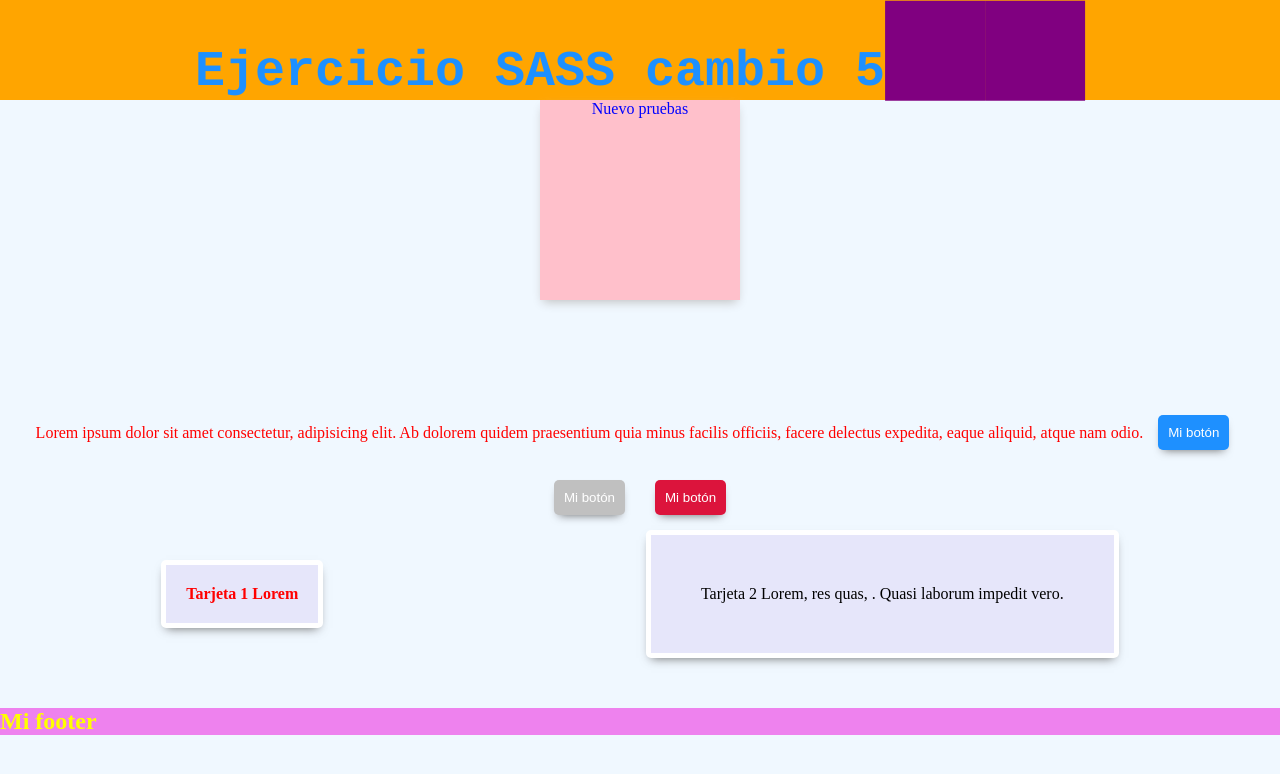
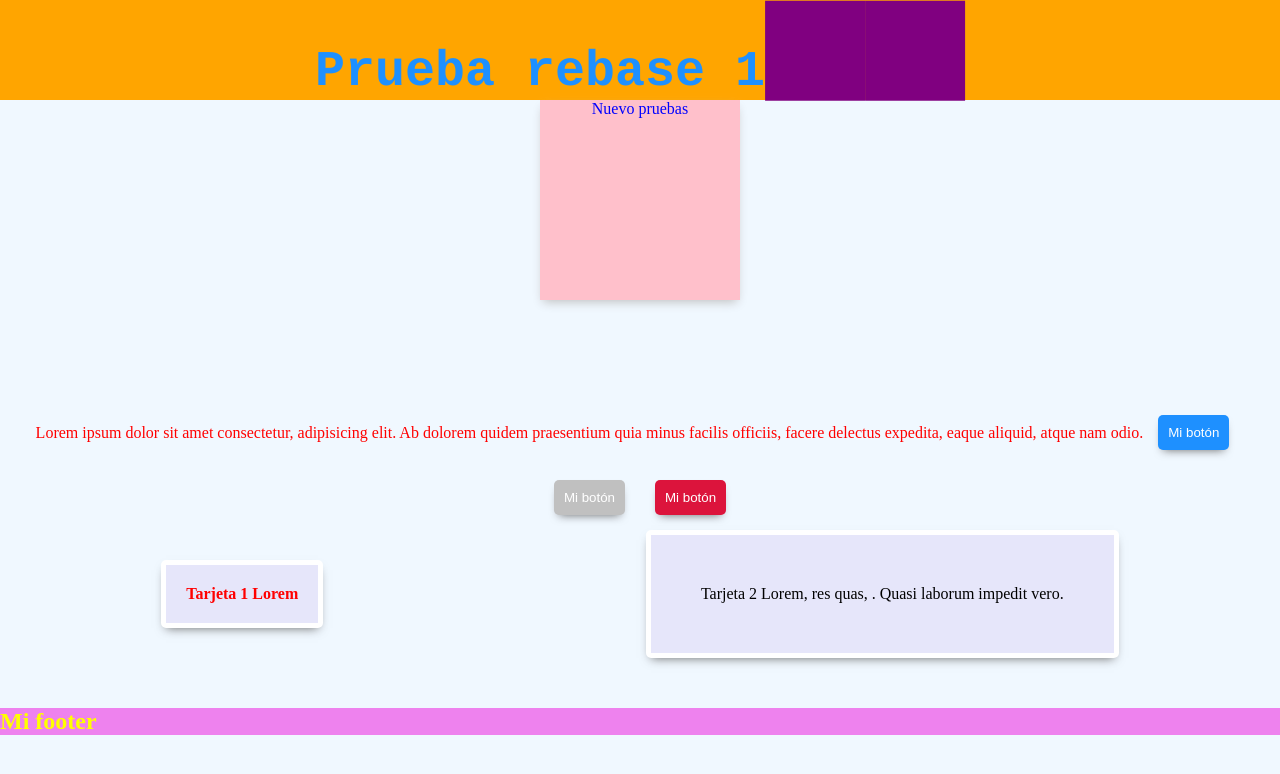
Before and after one commit to EloyClemente/sass-1, a plain HTML site: page index.html in a window 1280 px wide. Drawn offline with Linux system fonts and the light colour scheme; files whose address does not match are found by name.

Commit message:
Prueba rebase 1

```diff
--- a/index.html
+++ b/index.html
@@ -9,7 +9,7 @@
 </head>
 <body>
     <header>
-        <h1 class="titulo">Ejercicio SASS cambio 5</h1>
+        <h1 class="titulo">Prueba rebase 1</h1>
         <p class="icon-cuadrado"></p>
         <span class="icon-cuadrado"></span>
     </header>
```
